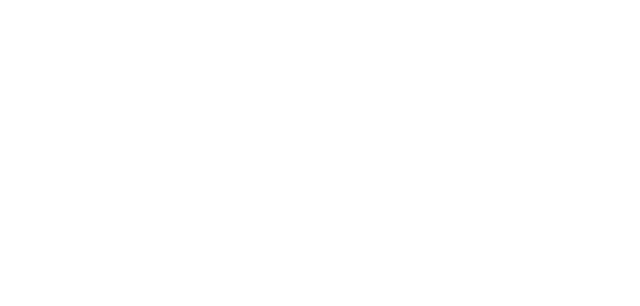
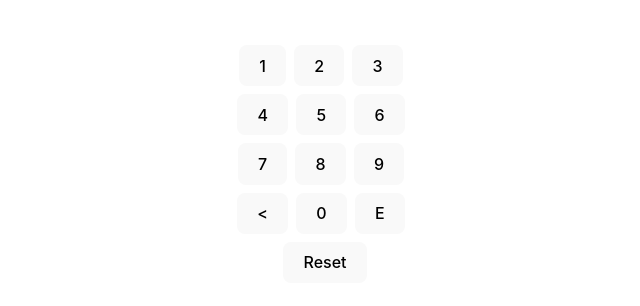
Before and after one commit to mxrsel/hw-67, a React (Vite) app: page / in a window 1280 px wide. Shown: the part 236-542 px from the top of the page, without its empty margins (315-955 px from the left). Built offline with nearby package versions, Linux system fonts and the light colour scheme.

Commit message:
added styles and html on page

```diff
--- a/src/App.tsx
+++ b/src/App.tsx
@@ -1,9 +1,10 @@
 import './App.css'
+import DoorPassword from './containers/DoorPassword/DoorPassword.tsx';
 
 function App() {
   return (
     <div className="App">
-
+      <DoorPassword />
     </div>
   )
 }
--- a/src/containers/DoorPassword/DoorPassword.css
+++ b/src/containers/DoorPassword/DoorPassword.css
@@ -0,0 +1,13 @@
+.door-password {
+  display: flex;
+  flex-direction: column;
+  align-items: center;
+}
+
+.container{
+  margin-bottom: 8px;
+}
+
+.btn-password {
+  margin-right: 8px;
+}
--- a/src/containers/DoorPassword/DoorPassword.tsx
+++ b/src/containers/DoorPassword/DoorPassword.tsx
@@ -1,8 +1,32 @@
-
+import '../DoorPassword/DoorPassword.css'
 const DoorPassword = () => {
   return (
-    <div>
 
+    <div className="door-password">
+      <div className="container top-three">
+        <button className="btn-password">1</button>
+        <button className="btn-password">2</button>
+        <button className="btn-password">3</button>
+      </div>
+
+      <div className=" container second-three">
+        <button className="btn-password">4</button>
+        <button className="btn-password">5</button>
+        <button className="btn-password">6</button>
+      </div>
+
+      <div className="container hird-three">
+        <button className="btn-password">7</button>
+        <button className="btn-password">8</button>
+        <button className="btn-password">9</button>
+      </div>
+
+      <div className="container actions">
+        <button className="btn-password">{'<'}</button>
+        <button className="btn-password">0</button>
+        <button className="btn-password">E</button>
+      </div>
+      <button>Reset</button>
     </div>
   );
 };
```
